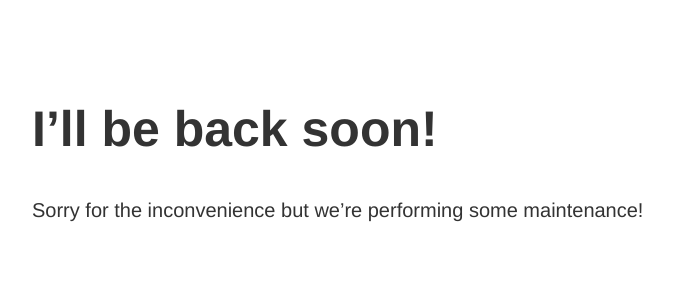
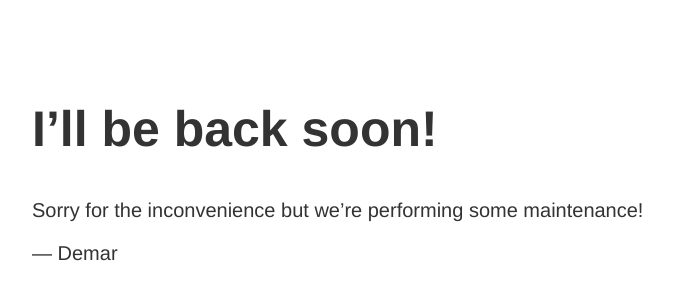
Before and after one commit to demarchenac/cddemar.github.io, a plain HTML site: page index.html in a window 1280 px wide. Shown: the part 100-400 px from the top of the page, without its empty margins (283-956 px from the left). Drawn offline with Linux system fonts and the light colour scheme.

Commit message:
Update index.html

```diff
--- a/index.html
+++ b/index.html
@@ -16,6 +16,7 @@
         <h1>I&rsquo;ll be back soon!</h1>
         <div>
             <p>Sorry for the inconvenience but we&rsquo;re performing some maintenance!</p>
+            <p>&mdash; Demar</p>
         </div>
     </article>
 </body>
```
